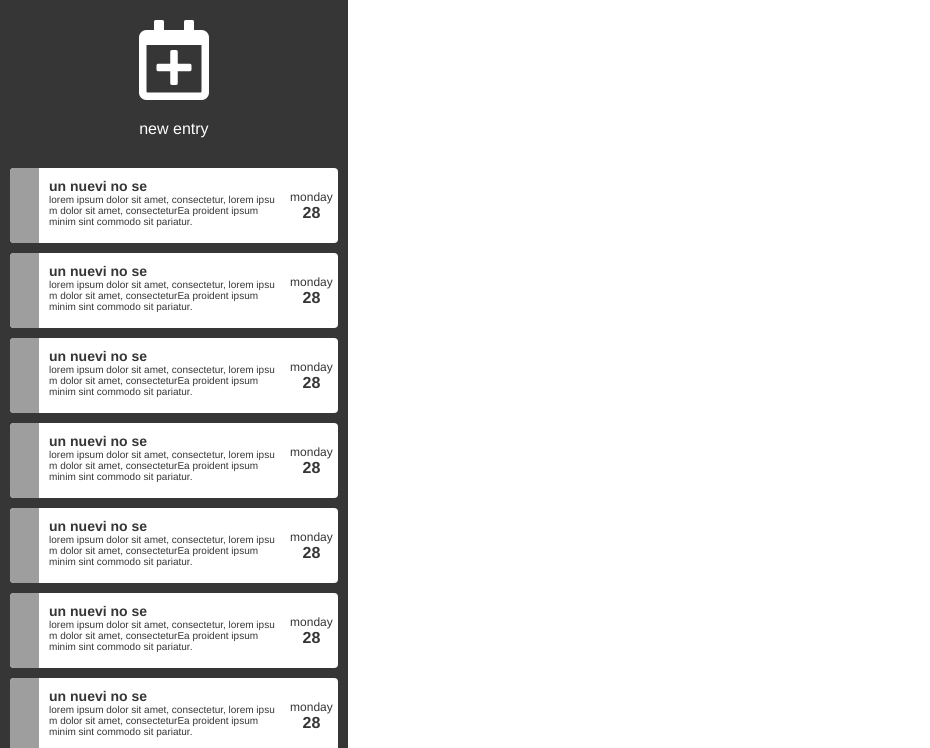
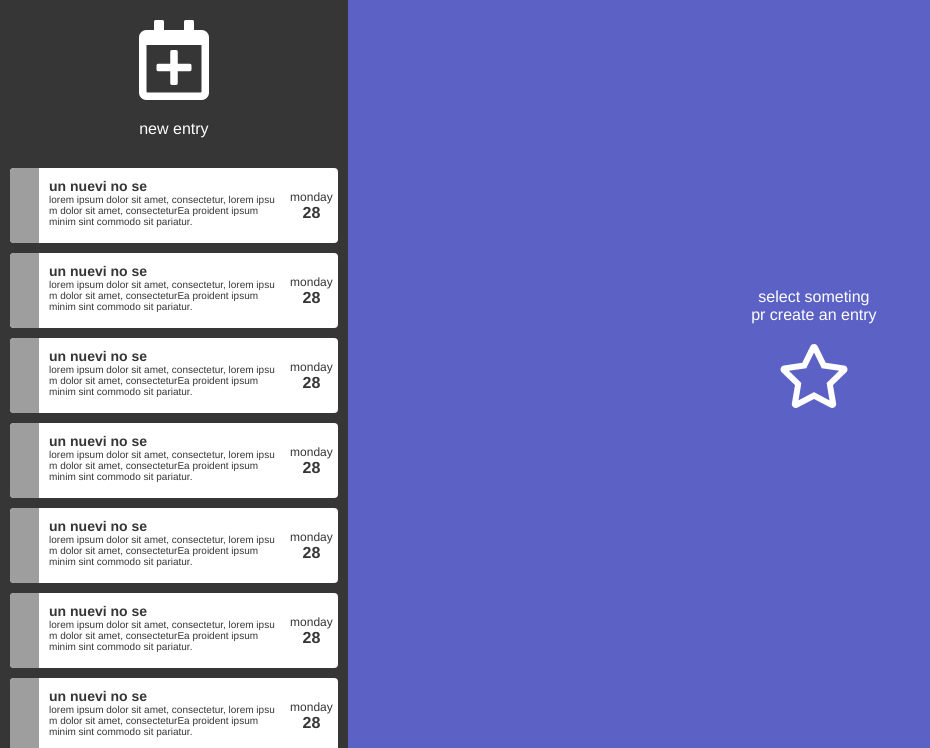
Before and after one commit to AngelIsaiRB/07-JuournalApp, a React app in the folder journal-app/: page / in a window 1280 px wide. Shown: the part 52-800 px from the top of the page, without its empty margins (0-930 px from the left). Built offline with nearby package versions, Linux system fonts and the light colour scheme; grey boxes are pictures that could not be loaded.

Commit message:
nothingSelected

```diff
--- a/journal-app/src/components/journal/JournalScreen.js
+++ b/journal-app/src/components/journal/JournalScreen.js
@@ -1,4 +1,5 @@
 import React from 'react'
+import { NothingSelected } from './NothingSelected'
 import { Sidebar } from './Sidebar'
 
 export const JournalScreen = () => {
@@ -6,7 +7,7 @@ export const JournalScreen = () => {
         <div className="jornual__main-content">
             <Sidebar/>
             <main>
-                <h1>Main content</h1>
+                <NothingSelected/>
             </main>
     </div>
     )
--- /dev/null
+++ b/journal-app/src/components/journal/NothingSelected.js
@@ -0,0 +1,14 @@
+import React from 'react'
+
+export const NothingSelected = () => {
+    return (
+        <div className="nothing__main-content">
+            <p>
+                select someting
+                <br/>
+                pr create an entry
+            </p>
+            <i className="far fa-star fa-4x mt-5"></i>
+        </div>
+    )
+}
--- /dev/null
+++ b/journal-app/src/styles/components/_nothing.scss
@@ -0,0 +1,12 @@
+.nothing__main-content{
+    align-items: center;
+    background-color: $primary;
+    color:white;
+    display: flex;
+    flex-direction: column;
+    justify-content:center;
+    height: 100vh;
+    p{
+        text-align: center;
+    }
+}
--- a/journal-app/src/styles/styles.scss
+++ b/journal-app/src/styles/styles.scss
@@ -6,3 +6,4 @@
 @import "./components/buttons";
 @import "./components/links";
 @import "./components/journal";
+@import "./components/nothing";
```
Also changed, not shown: 1 other file.
